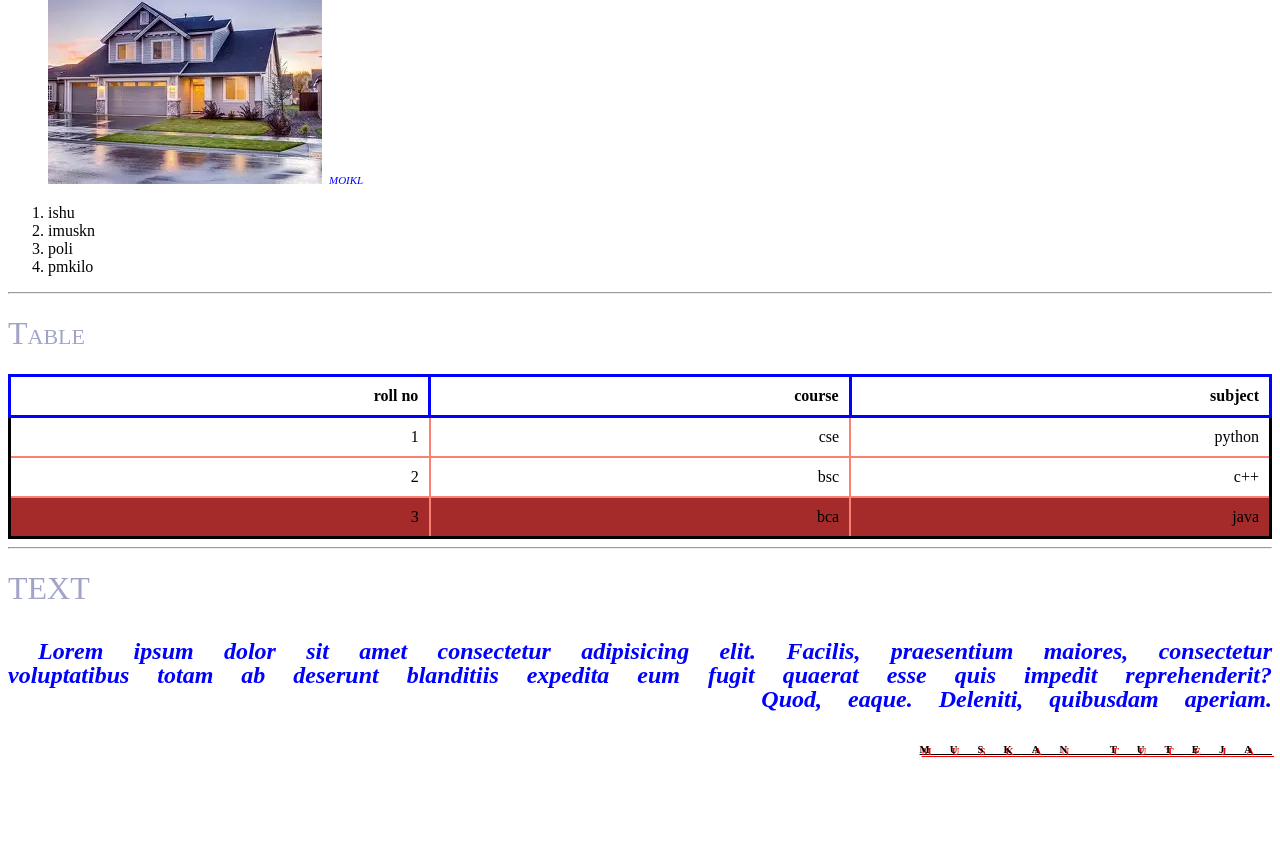
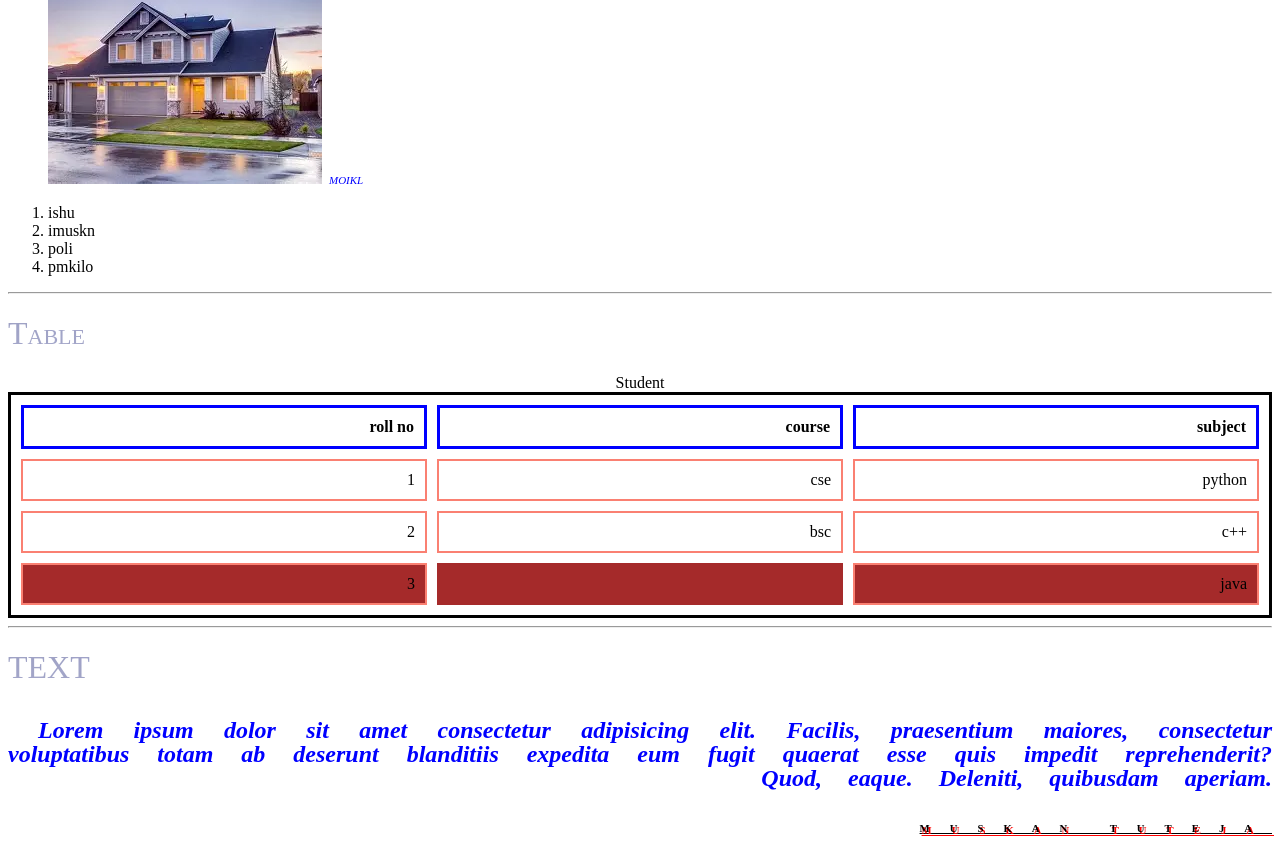
Before and after one commit to Muskan-tuteja/basics-html-css, a plain HTML site: page font.html in a window 1280 px wide. Shown: the part 1970-2829 px from the top of the page. Before the commit the page ends 2750 px from the top, so only its background shows below. Drawn offline with nearby package versions, Linux system fonts and the light colour scheme.

Commit message:
18/6/2025

```diff
--- a/font.css
+++ b/font.css
@@ -40,12 +40,13 @@ th {
 td {
   border: 2px solid salmon;
   padding: 10px;
+  /* empty-cells: hide; */
 }
 table {
   border: 3px solid black;
-  border-collapse: collapse;
+  /* border-collapse: collapse; */
   border-spacing: 10px 10px;
-  empty-cells: show;
+  empty-cells: hide;
   table-layout: fixed;
   width: 100%;
   text-align: right;
@@ -58,6 +59,7 @@ tr:nth-child(3) {
   background-color: brown;
   overflow: hidden;
   text-overflow: ellipsis;
+  empty-cells: hide;
 }
 
 /* text */
--- a/font.html
+++ b/font.html
@@ -70,6 +70,8 @@
 
     <h1>Table</h1>
     <table>
+      <caption>Student
+        </caption>
       <thead>
         <tr>
           <th>roll no</th>
@@ -90,7 +92,7 @@
         </tr>
         <tr>
           <td>3</td>
-          <td>bca</td>
+          <td></td>
           <td>java</td>
         </tr>
       </tbody>
```
